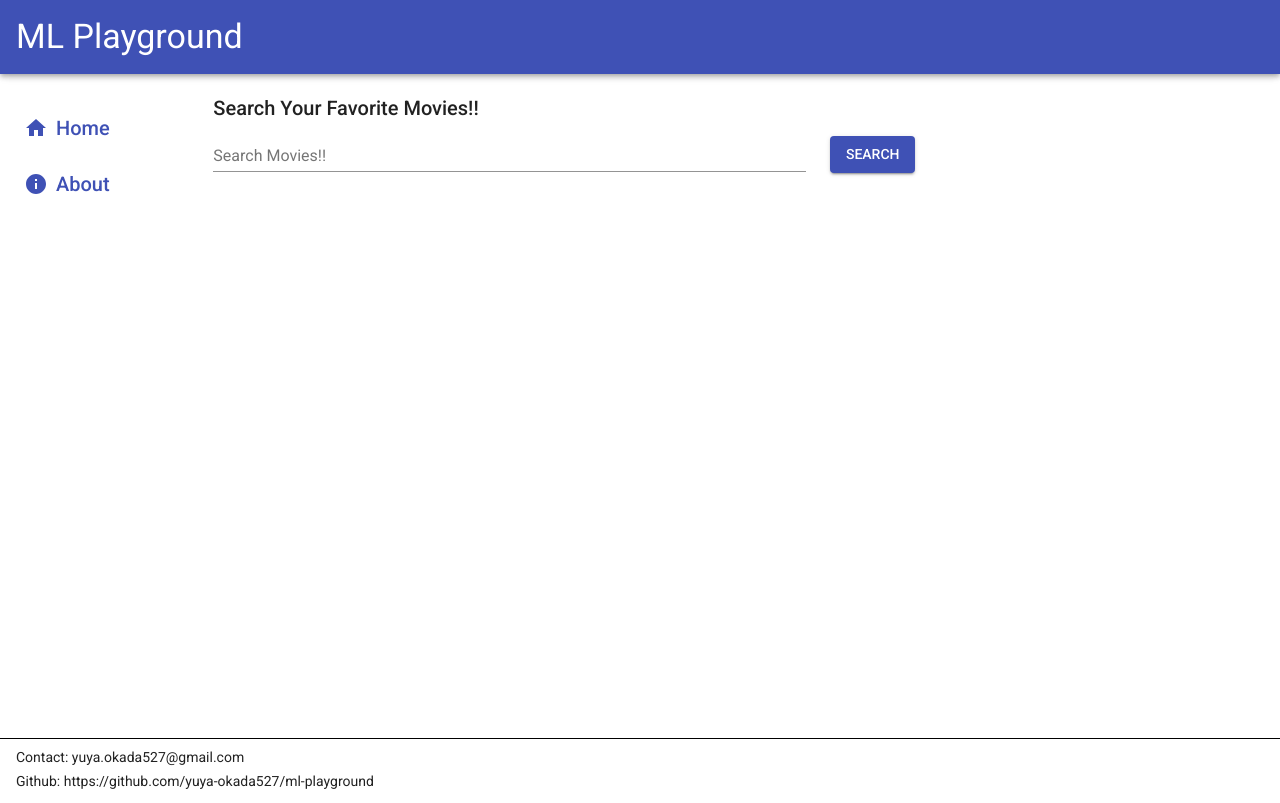
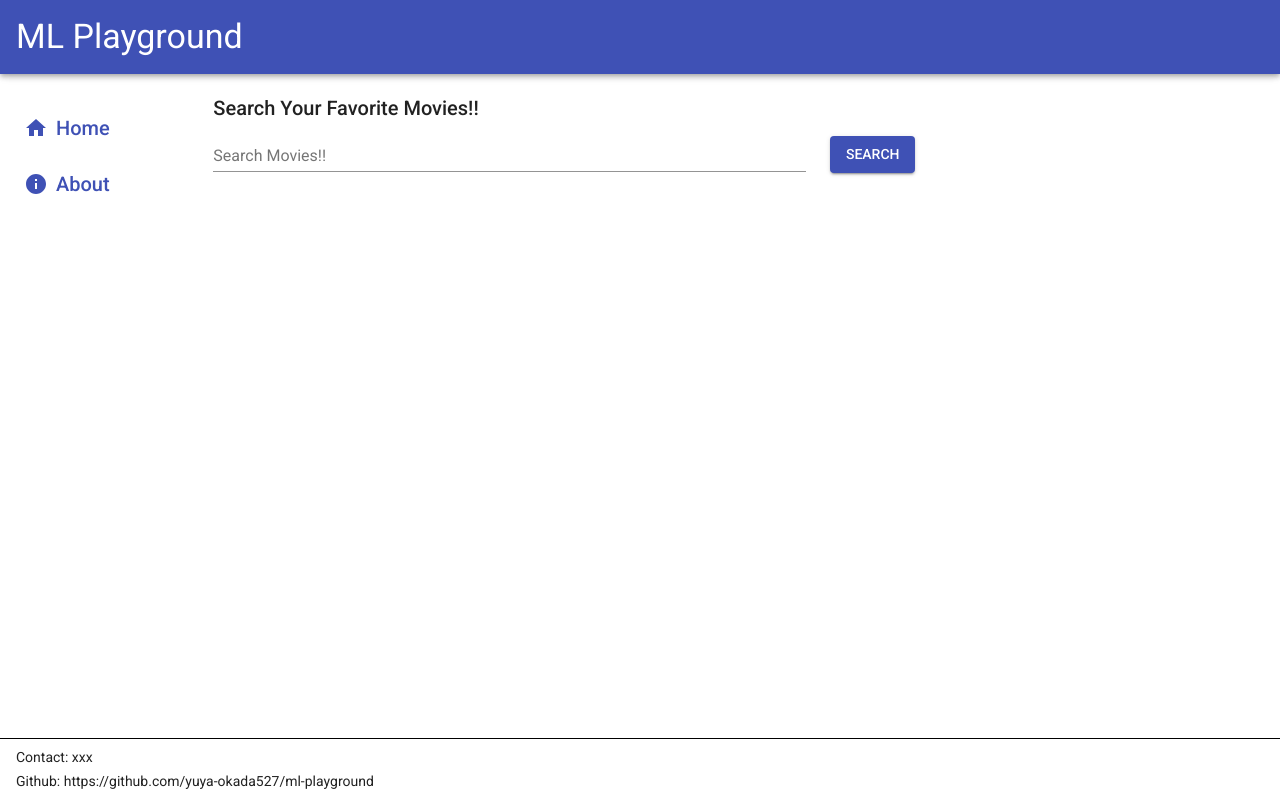
Before and after one commit to yuya-okada527/ml-playground-fe, a Next.js app: page / in a window 1280 px wide. Built offline with nearby package versions, Linux system fonts and the light colour scheme; no server answers.

Commit message:
remove contact email

```diff
--- a/src/components/Footer.tsx
+++ b/src/components/Footer.tsx
@@ -7,7 +7,7 @@ import {
 } from "@material-ui/core";
 import React from "react";
 
-const MAIL_ADDRESS = "yuya.okada527@gmail.com";
+const MAIL_ADDRESS = "xxx";
 const GITHUB_URL = "https://github.com/yuya-okada527/ml-playground";
 
 const useStyles = makeStyles((theme: Theme) =>
```
